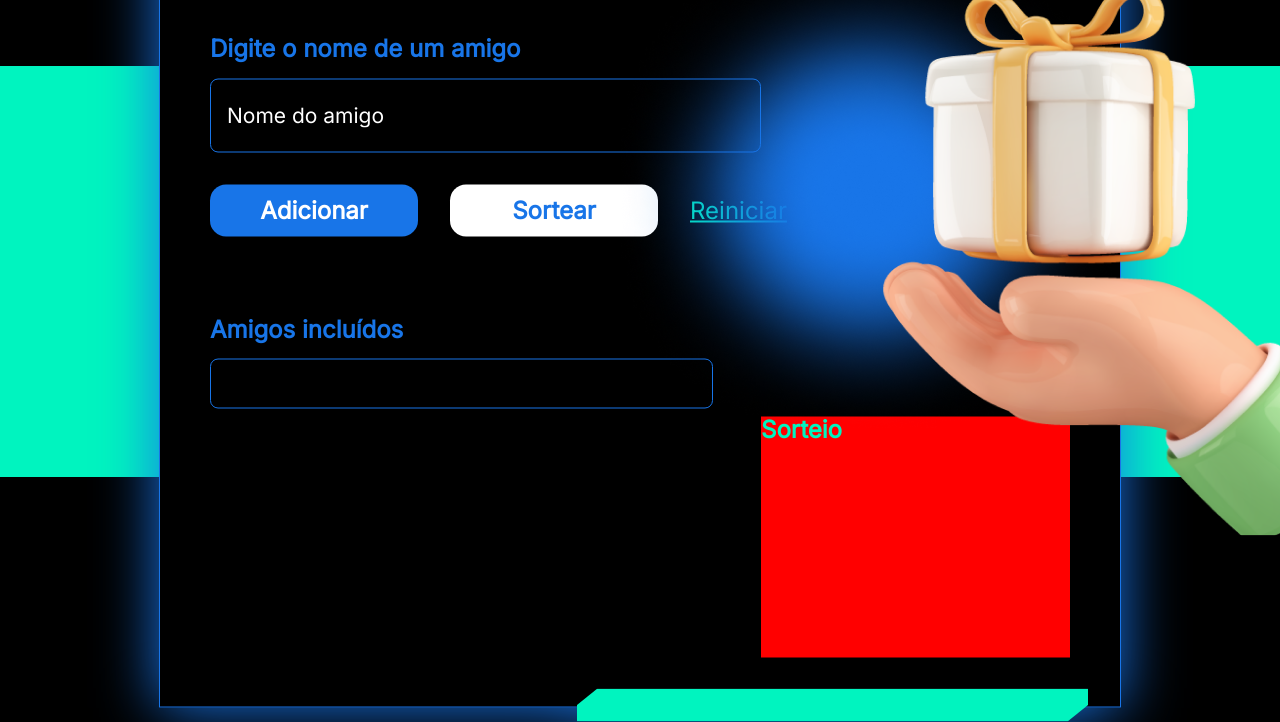
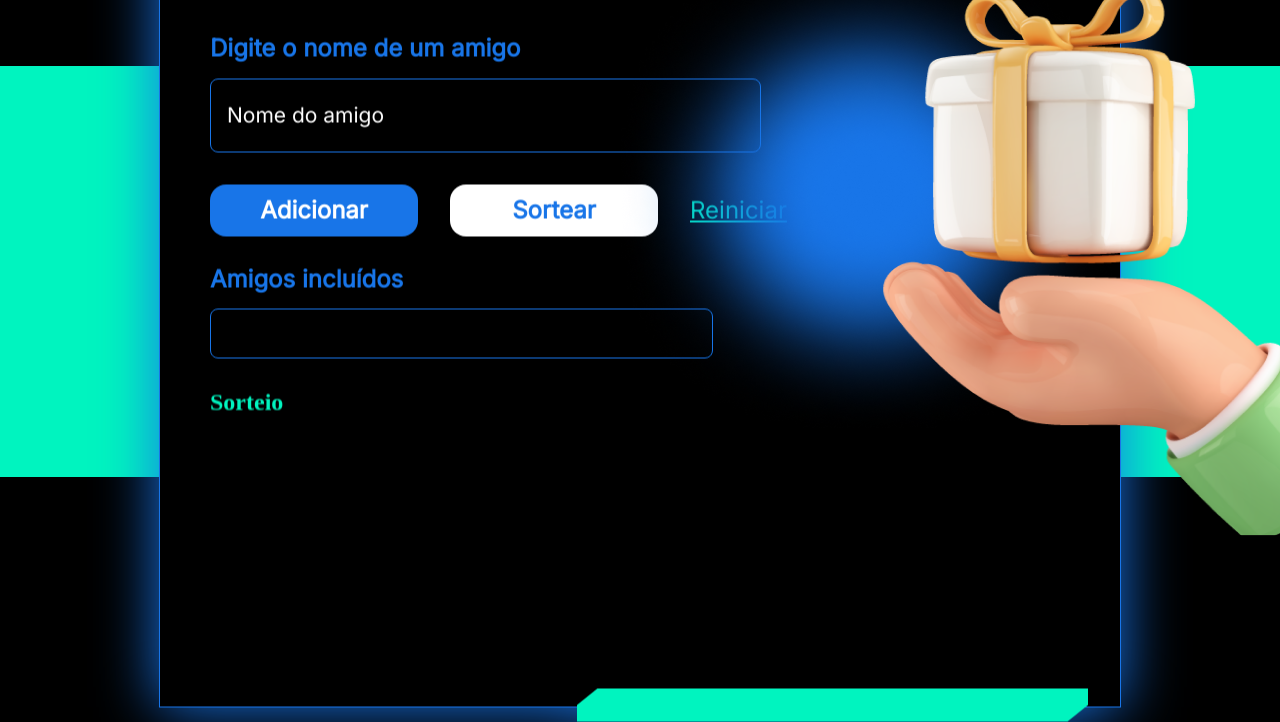
Before and after one commit to lldol10/sorteio-amigos, a plain HTML site: page index.html in a window 1280 px wide. Shown: the part 129-851 px from the top of the page. Drawn offline with nearby package versions, Linux system fonts and the light colour scheme.

Commit message:
Utilizando barra de rolagem para listar o sorteio

```diff
--- a/index.html
+++ b/index.html
@@ -44,13 +44,14 @@ https://cdn.jsdelivr.net/npm/normalize.css@8.0.1/normalize.min.css
               <p id="lista-amigos"></p>
             </div>
           </article>
-          <article class="article-name">
-            <p class="prizeDraw__title">Sorteio</p>
-            <div class="prizeDraw__container">
-              <p id="lista-sorteio"></p>
-            </div>
-          </article>
+
         </section>
+        <article class="article-name">
+          <p class="prizeDraw__title">Sorteio</p>
+          <div class="prizeDraw__container">
+            <p id="lista-sorteio"></p>
+          </div>
+        </article>
       </div>
     </div>
   </main>
--- a/style.css
+++ b/style.css
@@ -1,7 +1,9 @@
 .article-name{
   width: 100%;
-  margin-top: 100px;
-  background-color: red;
+  overflow: overlay;
+  height: 200px;
+
+
 }
 
 body {
@@ -68,7 +70,7 @@ body {
 .content__main {
   display: flex;
   flex-direction: column;
-  gap: 80px;
+  gap: 30px;
   justify-content: start;
   padding: 50px;
 }
```
